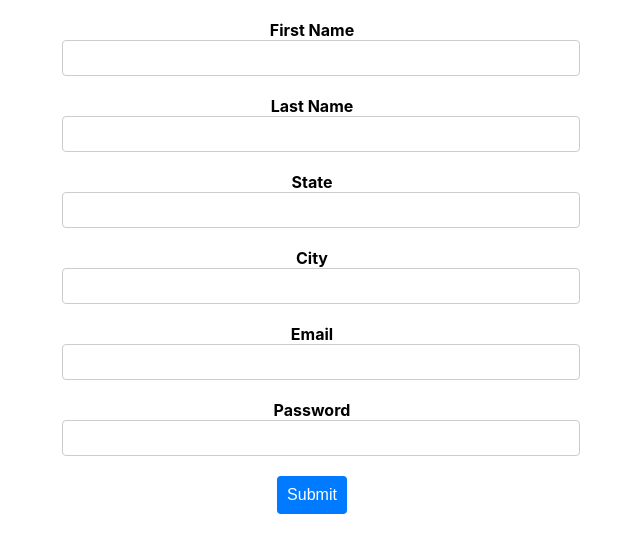
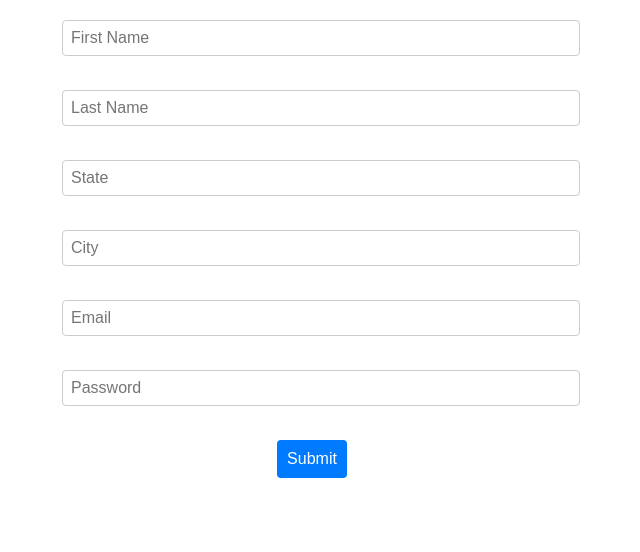
Before and after one commit to markvital/react-form-validation-with-geo-lookup, a React (Create React App) app: page / in a window 1280 px wide. Shown: the top 552 px of the page, without its empty margins (328-968 px from the left). Built offline with nearby package versions, Linux system fonts and the light colour scheme.

Commit message:
Minor code cleanup: Extracted form control into separate component; fixed layout jumping on errors

```diff
--- a/src/SignupForm.css
+++ b/src/SignupForm.css
@@ -5,7 +5,8 @@
   }
 
   .form-group {
-	margin-bottom: 20px;
+	margin-bottom: 10px;
+	min-height: 60px;
   }
 
   label {
--- a/src/SignupForm.tsx
+++ b/src/SignupForm.tsx
@@ -1,4 +1,4 @@
-import React, { useState } from 'react';
+import React, { useState, useRef } from 'react';
 import './SignupForm.css';
 
 interface FormData {
@@ -9,6 +9,45 @@ interface FormData {
 	email: string;
 	password: string;
   }
+
+  interface FormControlProps {
+	fieldName: keyof FormData;
+	value: string;
+	error: string;
+	onChange: (e: React.ChangeEvent<HTMLInputElement>) => void;
+	autoFocus: boolean;
+  }
+
+  const FormControl: React.FC<FormControlProps> = ({ fieldName, value, error, onChange, autoFocus }) => {
+	const inputRef = useRef<HTMLInputElement>(null);
+
+	React.useEffect(() => {
+	  if (autoFocus && inputRef.current) {
+		inputRef.current.focus();
+	  }
+	}, [autoFocus]);
+
+	const label = fieldName
+	  .replace(/([a-z])([A-Z])/g, '$1 $2') // Split camel case
+	  .split(' ')
+	  .map((word) => word.charAt(0).toUpperCase() + word.slice(1)) // Capitalize each word
+	  .join(' ');
+
+	return (
+	  <div className="form-group">
+		<input
+		  type="text"
+		  id={fieldName as string}
+		  name={fieldName as string}
+		  value={value}
+		  onChange={onChange}
+		  ref={inputRef}
+		  placeholder={value ? '' : label}
+		/>
+		{error && <span className="error">{error}</span>}
+	  </div>
+	);
+  };
 
   const SignupForm: React.FC = () => {
 	const [formData, setFormData] = useState<FormData>({
@@ -33,10 +72,10 @@ const SignupForm: React.FC = () => {
 	  const newErrors: Partial<FormData> = {};
 
 	  // Validate all fields are required
-	Object.keys(formData).forEach((key) => {
-	  const fieldName = key as keyof FormData; // Type assertion
-	  if (formData[fieldName] === '') {
-		newErrors[fieldName] = 'This field is required.';
+	  Object.keys(formData).forEach((fieldName) => {
+		const fieldValue = formData[fieldName as keyof FormData];
+		if (fieldValue === '') {
+		  newErrors[fieldName as keyof FormData] = 'This field is required.';
 		  isValid = false;
 		}
 	  });
@@ -58,77 +97,30 @@ const SignupForm: React.FC = () => {
 	  if (validateForm()) {
 		// Perform form submission (e.g., send a POST request)
 		console.log(JSON.stringify(formData));
+	  } else {
+		// Focus on the first input field with an error
+		const firstErrorField = Object.keys(errors)[0];
+		if (firstErrorField) {
+		  const inputRef = document.getElementById(firstErrorField) as HTMLInputElement | null;
+		  if (inputRef) {
+			inputRef.focus();
+		  }
+		}
 	  }
 	};
 
 	return (
 	  <form className="signup-form" onSubmit={handleSubmit}>
-      <div className="form-group">
-        <label htmlFor="firstName">First Name</label>
-        <input
-          type="text"
-          id="firstName"
-          name="firstName"
-          value={formData.firstName}
+		{Object.keys(formData).map((fieldName) => (
+		  <FormControl
+			key={fieldName}
+			fieldName={fieldName as keyof FormData}
+			value={formData[fieldName as keyof FormData]}
+			error={errors[fieldName as keyof FormData] || ''}
 			onChange={handleInputChange}
+			autoFocus={fieldName === Object.keys(errors)[0]}
 		  />
-        {errors.firstName && <span className="error">{errors.firstName}</span>}
-      </div>
-      <div className="form-group">
-        <label htmlFor="lastName">Last Name</label>
-        <input
-          type="text"
-          id="lastName"
-          name="lastName"
-          value={formData.lastName}
-          onChange={handleInputChange}
-        />
-        {errors.lastName && <span className="error">{errors.lastName}</span>}
-      </div>
-      <div className="form-group">
-        <label htmlFor="state">State</label>
-        <input
-          type="text"
-          id="state"
-          name="state"
-          value={formData.state}
-          onChange={handleInputChange}
-        />
-        {errors.state && <span className="error">{errors.state}</span>}
-      </div>
-      <div className="form-group">
-        <label htmlFor="city">City</label>
-        <input
-          type="text"
-          id="city"
-          name="city"
-          value={formData.city}
-          onChange={handleInputChange}
-        />
-        {errors.city && <span className="error">{errors.city}</span>}
-      </div>
-      <div className="form-group">
-        <label htmlFor="email">Email</label>
-        <input
-          type="email"
-          id="email"
-          name="email"
-          value={formData.email}
-          onChange={handleInputChange}
-        />
-        {errors.email && <span className="error">{errors.email}</span>}
-      </div>
-      <div className="form-group">
-        <label htmlFor="password">Password</label>
-        <input
-          type="password"
-          id="password"
-          name="password"
-          value={formData.password}
-          onChange={handleInputChange}
-        />
-        {errors.password && <span className="error">{errors.password}</span>}
-      </div>
+		))}
 		<button type="submit">Submit</button>
 	  </form>
 	);
```
Lines whose indentation alone changed are shown as unchanged.
